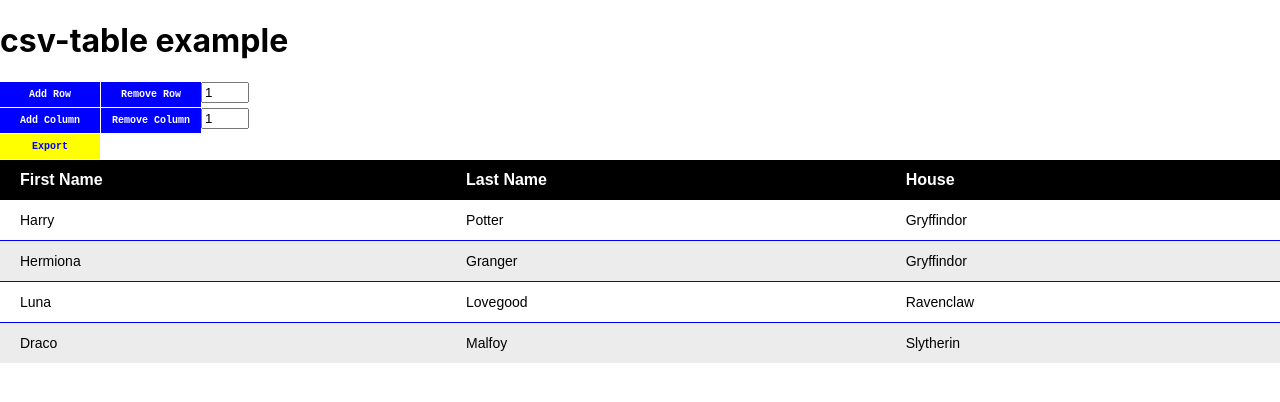
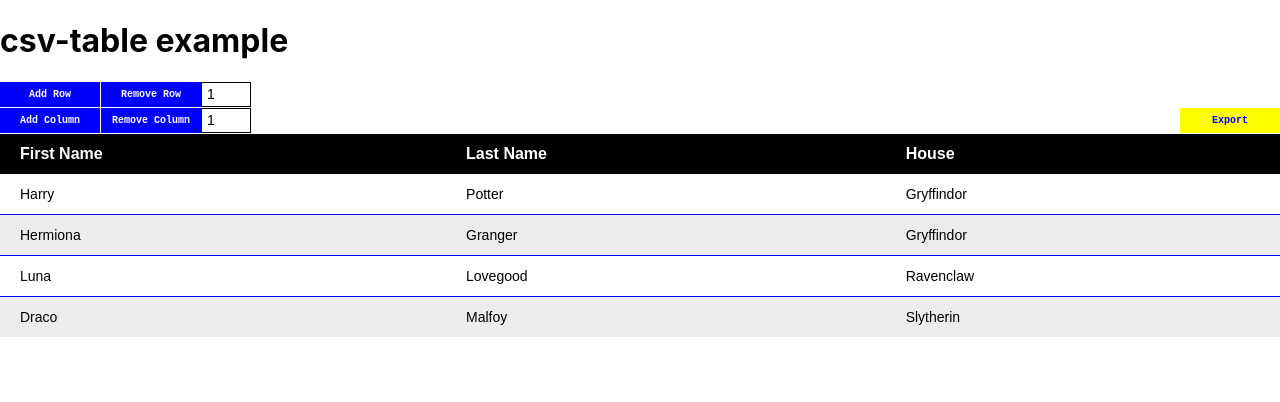
Before and after one commit to lekterable/csv-table, a React (Create React App) app: page / in a window 1280 px wide. Shown: the top 402 px of the page. Built offline with nearby package versions, Linux system fonts and the light colour scheme.

Commit message:
Style features

```diff
--- a/src/table-csv/components/ExportButton.js
+++ b/src/table-csv/components/ExportButton.js
@@ -3,7 +3,12 @@ import { CSVLink } from 'react-csv'
 
 export default ({ data }) => {
   return (
-    <CSVLink className="export-link" data={data} filename={'react-csv.csv'}>
+    <CSVLink
+      tabIndex="-1"
+      className="export-link"
+      data={data}
+      filename={'react-csv.csv'}
+    >
       <input
         className="button button--secondary"
         type="button"
--- a/src/table-csv/components/Toolbar.js
+++ b/src/table-csv/components/Toolbar.js
@@ -8,8 +8,8 @@ export default () => {
   const [column, setColumn] = useState(1)
 
   return (
-    <div>
-      <div>
+    <div className="toolbar">
+      <div className="toolbar__row">
         <input
           className="button button--primary"
           type="button"
@@ -25,6 +25,7 @@ export default () => {
           }
         />
         <input
+          className="input-number"
           type="number"
           value={row}
           min="1"
@@ -32,7 +33,7 @@ export default () => {
           onChange={e => setRow(e.target.value)}
         />
       </div>
-      <div>
+      <div className="toolbar__row">
         <input
           className="button button--primary"
           type="button"
@@ -50,6 +51,7 @@ export default () => {
           }
         />
         <input
+          className="input-number"
           type="number"
           value={column}
           min="1"
--- a/src/table-csv/index.js
+++ b/src/table-csv/index.js
@@ -17,8 +17,10 @@ export default ({ data = [], editable, toolbar, exportable }) => {
     <ModeContext.Provider value={{ isEditable: Boolean(editable) }}>
       <ContentContext.Provider value={[state, dispatch]}>
         <div className="csv-table-wrapper">
-          {toolbar && <Toolbar />}
-          {exportable && <ExportButton data={state.content} />}
+          <div className="features">
+            {toolbar && <Toolbar />}
+            {exportable && <ExportButton data={state.content} />}
+          </div>
           <table className="csv-table">
             <thead className="csv-table__header">
               <Row header cells={header} />
--- a/src/table-csv/styles.scss
+++ b/src/table-csv/styles.scss
@@ -5,20 +5,26 @@ $button-height: 25px;
   display: flex;
   flex-direction: column;
   font-family: Arial, Helvetica, sans-serif;
+  .features {
+    display: flex;
+    align-items: flex-end;
+    justify-content: space-between;
+  }
   .button {
     width: $button-width;
     height: $button-height;
     border: 0;
-    margin-bottom: 1px;
     padding: 0;
     font-size: 10px;
     font-family: 'Courier New', Courier, monospace;
     font-weight: 600;
     outline: none;
+    cursor: pointer;
     &--primary {
       color: #fff;
       background-color: #00f;
-      &:hover {
+      &:hover,
+      &:focus {
         color: #00f;
         background-color: #ff0;
       }
@@ -26,19 +32,39 @@ $button-height: 25px;
     &--secondary {
       color: #00f;
       background-color: #ff0;
-      &:hover {
+      &:hover,
+      &:focus {
         color: #fff;
         background-color: #00f;
       }
     }
   }
+  .toolbar__row {
+    display: flex;
+    margin-bottom: 1px;
+  }
   .button + .button {
     margin-left: 1px;
   }
   .export-link {
-    margin-bottom: 1px;
     width: $button-width;
     height: $button-height;
+    outline: none;
+    margin-bottom: 1px;
+    margin-left: auto;
+  }
+  .input-number {
+    height: $button-height;
+    outline: none;
+    padding-left: 5px;
+    color: #000;
+    font-size: 14px;
+    box-sizing: border-box;
+    border: 1px #000 solid;
+    &::-webkit-inner-spin-button {
+      width: 20px;
+      height: 25px;
+    }
   }
 }
 
```
Also changed, not shown: stories/index.js (+3 -0 lines), 18 other files (tests, documents, lock files or other folders).
